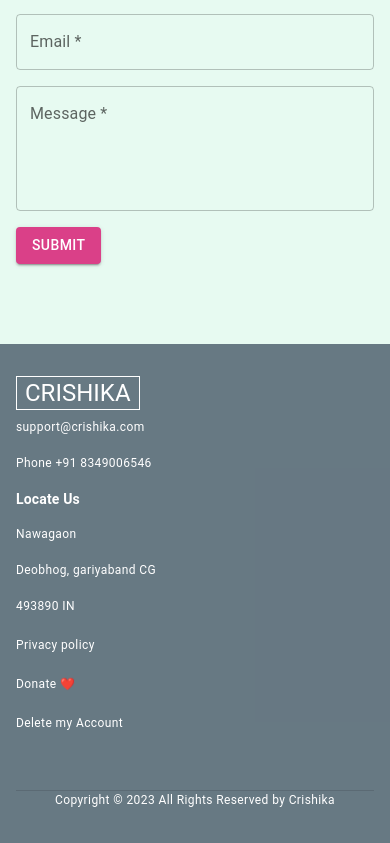
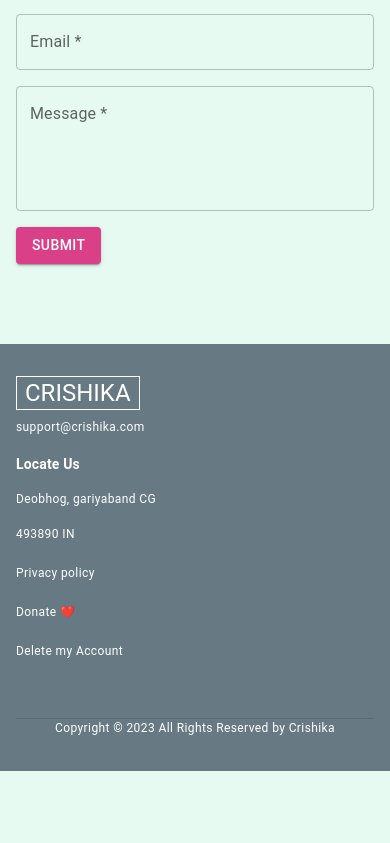
Before and after one commit to hmdrx/crishika-next, a Next.js app: page / in a window 390 px wide. Shown: the part 4867-5710 px from the top of the page. After the commit the page ends 5638 px from the top, so only its background shows below. Built offline with nearby package versions, Linux system fonts and the light colour scheme; no server answers.

Commit message:
footer address, and phone number modified

```diff
--- a/src/components/Footer.jsx
+++ b/src/components/Footer.jsx
@@ -39,9 +39,9 @@ const Footer = () => {
               <Typography sx={{ py: 1 }} color="white" variant="caption">
                 support@crishika.com
               </Typography>
-              <Typography sx={{ py: 1 }} color="white" variant="caption">
+              {/* <Typography sx={{ py: 1 }} color="white" variant="caption">
                 Phone +91 8349006546
-              </Typography>
+              </Typography> */}
             </Stack>
 
             <Stack>
@@ -52,9 +52,9 @@ const Footer = () => {
               >
                 Locate Us
               </Typography>
-              <Typography sx={{ py: 1 }} color="white" variant="caption">
+              {/* <Typography sx={{ py: 1 }} color="white" variant="caption">
                 Nawagaon
-              </Typography>
+              </Typography> */}
               <Typography sx={{ py: 1 }} color="white" variant="caption">
                 Deobhog, gariyaband CG
               </Typography>
```
